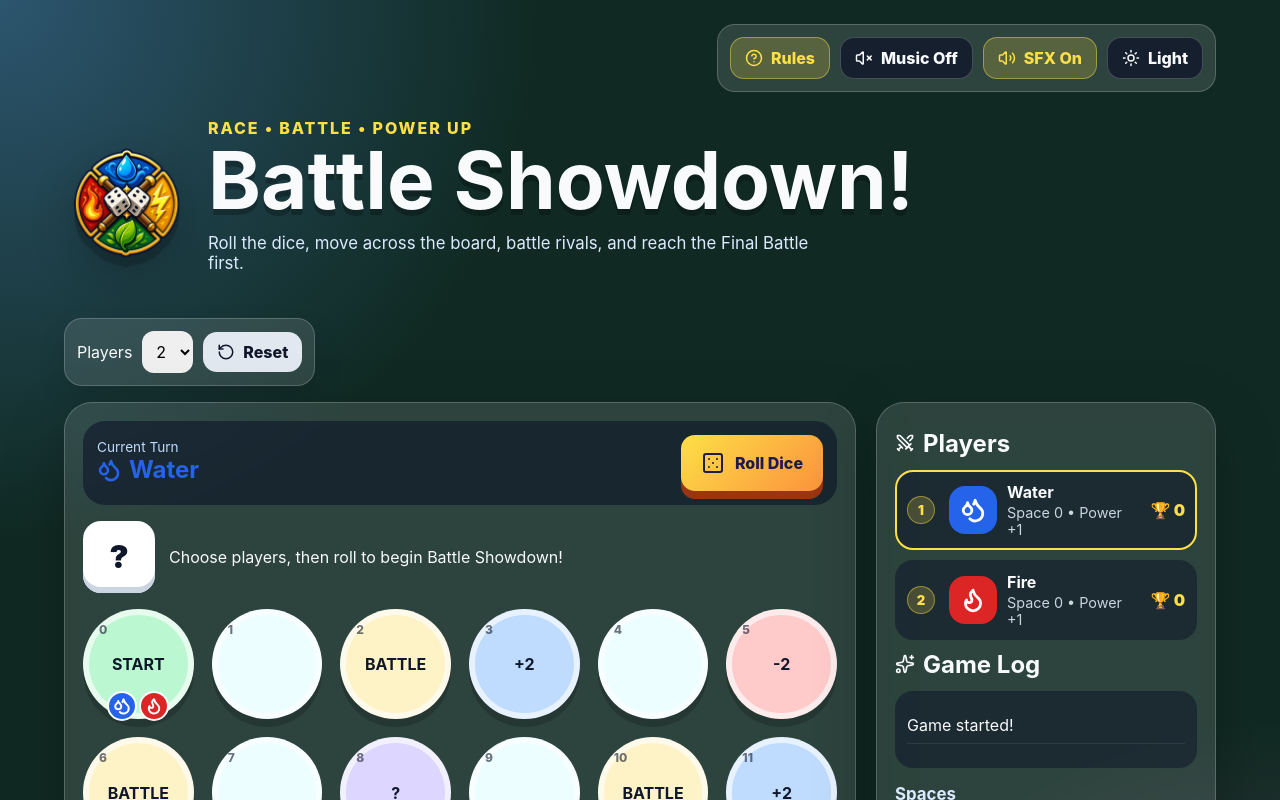
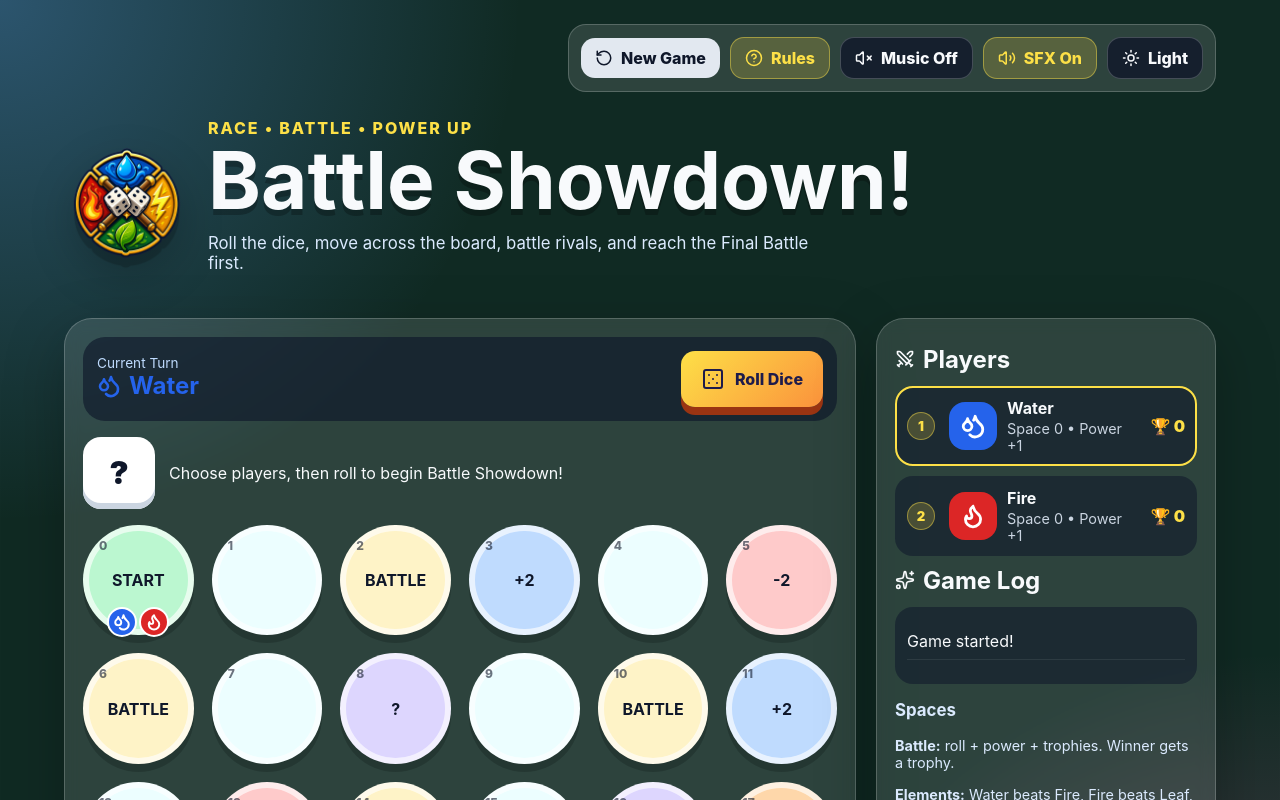
Before and after one commit to jwhite052/battle-showdown, a React (Vite) app: page / in a window 1280 px wide. Both pictures are taken after a click on the button "Start Game". Shown: the top 800 px of the page. Built offline with nearby package versions, Linux system fonts and the light colour scheme; the HTML template or start-up script is replaced by a standard one.

Commit message:
Add new game button

```diff
--- a/src/App.jsx
+++ b/src/App.jsx
@@ -805,6 +805,11 @@ export default function App() {
       <audio ref={musicRef} src={MUSIC_SRC} preload="auto" loop />
       <nav className="top-nav" aria-label="Game controls">
         <div className="controls">
+          {gameStarted && !introActive && (
+            <button className="secondary" onClick={() => reset()}>
+              <RotateCcw size={18} /> New Game
+            </button>
+          )}
           <button className="rules-toggle" onClick={() => setRulesOpen(true)}>
             <HelpCircle size={18} /> Rules
           </button>
@@ -977,6 +982,7 @@ export default function App() {
         </div>
       )}
 
+      {!gameStarted && (
         <div className="game-toolbar" aria-label="Game setup controls">
           <label>Players</label>
           <select value={playerCount} onChange={(e) => changeCount(Number(e.target.value))}>
@@ -988,6 +994,7 @@ export default function App() {
             <RotateCcw size={18} /> Reset
           </button>
         </div>
+      )}
 
       {!gameStarted ? (
         <main className="layout">
```
Also changed, not shown: 3 other files (tests, documents, lock files or other folders). Lines whose indentation alone changed are shown as unchanged.
